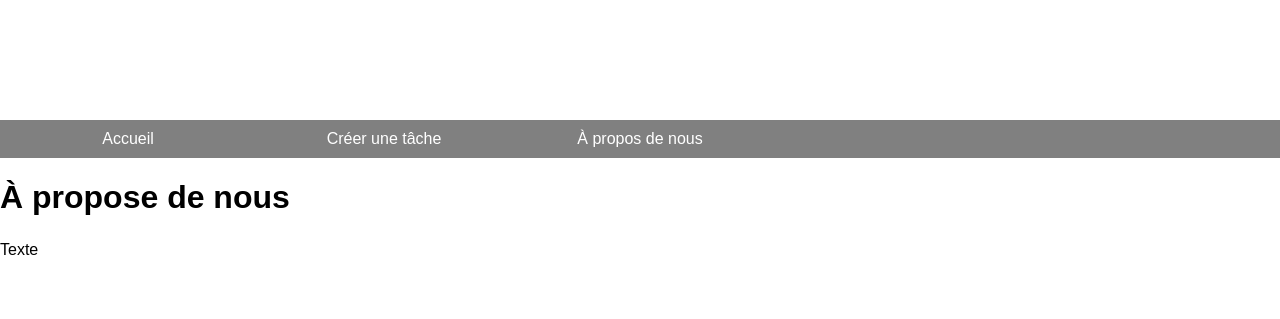
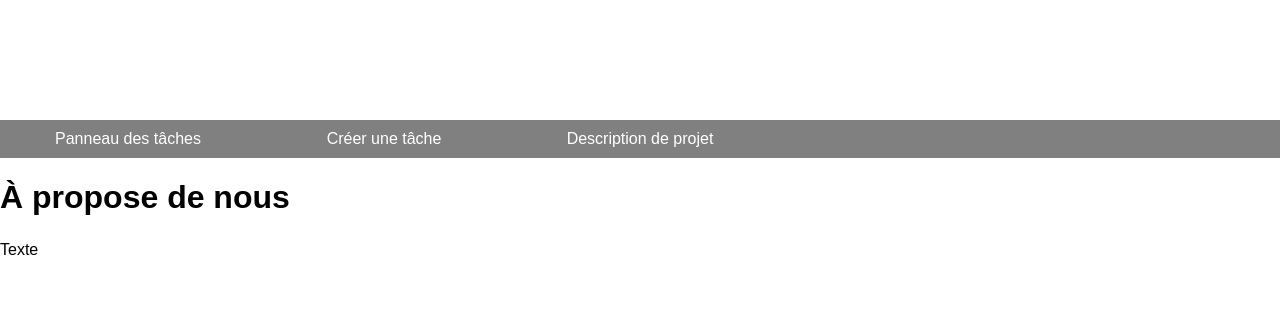
Before and after one commit to DmitriDV/DjangoProject, a Django app: page /about in a window 1280 px wide. Shown: the top 319 px of the page. Run offline with Django 3.2, Linux system fonts and the light colour scheme.

Commit message:
Correction du menu de navigation
Titres de page modifiés dans la page baseCode.html

```diff
--- a/my_django/tp1/main/templates/main/baseCode.html
+++ b/my_django/tp1/main/templates/main/baseCode.html
@@ -13,13 +13,13 @@
         <nav class="header__navigation">
             <ul class="menu">
                 <li>
-                    <a class="" href="{% url 'homePage' %}">Accueil</a>
+                    <a class="" href="{% url 'homePage' %}">Panneau des tâches</a>
                 </li>
                 <li>
                     <a class="" href="{% url 'create' %}">Créer une tâche</a>
                 </li>
                 <li>
-                    <a class="" href="{% url 'aboutUsPage' %}">À propos de nous</a>
+                    <a class="" href="{% url 'aboutUsPage' %}">Description de projet</a>
                 </li>
             </ul>
         </nav>
```
